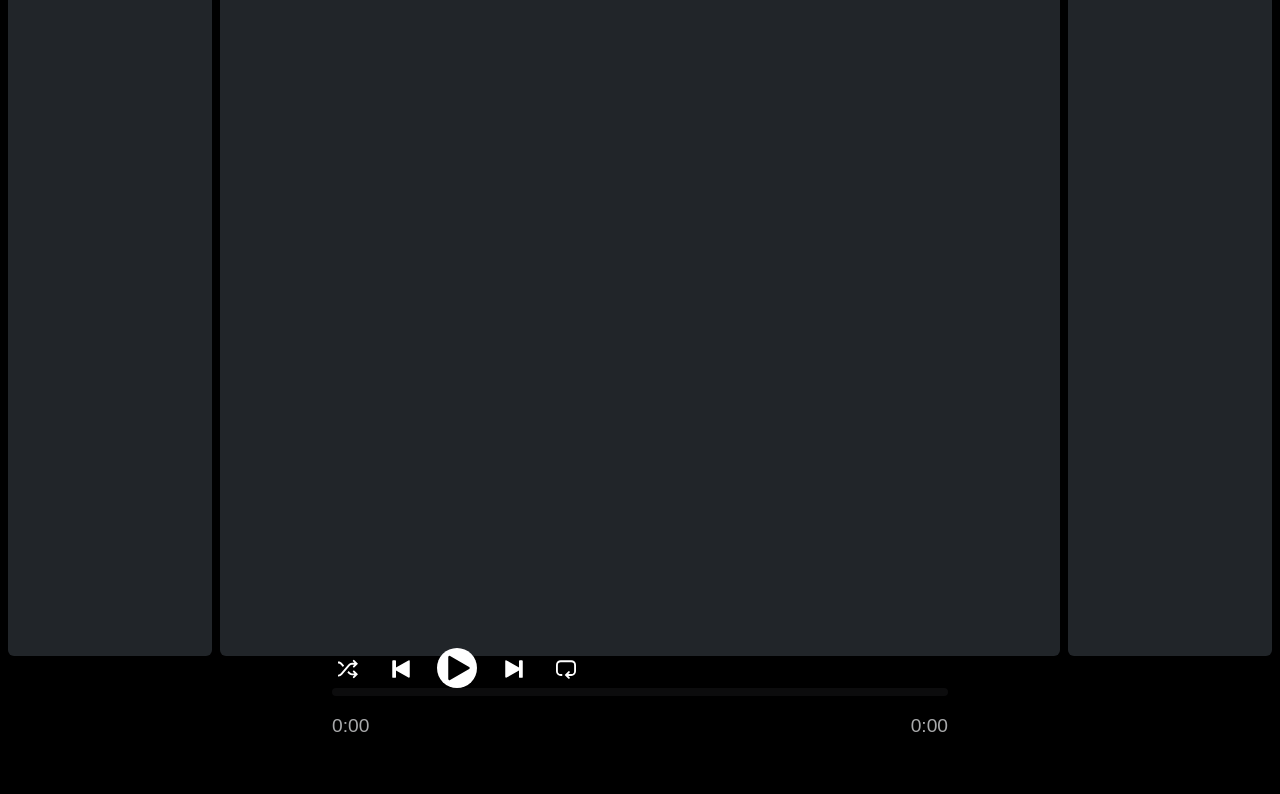
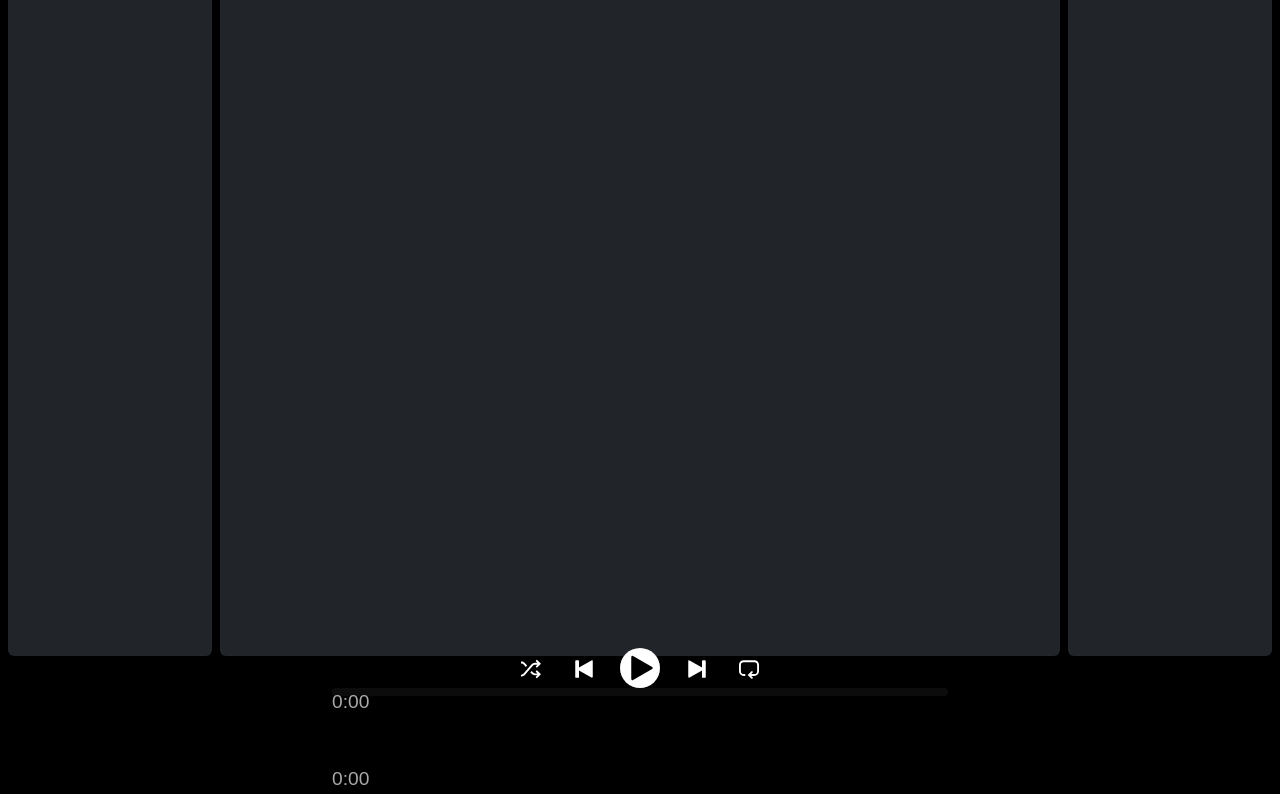
Before and after one commit to GennaroSavastano/BW2, a plain HTML site: page index.html in a window 1280 px wide. Shown: the part 72-866 px from the top of the page. Drawn offline with nearby package versions, Linux system fonts and the light colour scheme.

Commit message:
audio_player_3

```diff
--- a/index.html
+++ b/index.html
@@ -82,7 +82,8 @@
       <div class="container-fluid">
         <div class="row">
           <div class="col-3"></div>
-          <div class="col-6 justify-content-center">
+          <div class="col-6">
+            <div class="d-flex justify-content-center">
               <div class="controls">
                 <button class="player-btn" type="button">
                   <svg
@@ -158,15 +159,19 @@
                   </svg>
                 </button>
               </div>
-            <div class="song-duration">
+            </div>
+
+            <div class="song-duration d-flex">
               <div class="song-time">
+                <div class="time">
+                  <span>0:00</span>
+                </div>
                 <div class="song-progress">
                   <audio src="music/Mulholland - King Canyon.mp3" class="audio"></audio>
                 </div>
-              </div>
                 <div class="time">
                   <span>0:00</span>
-                <span>0:00</span>
+                </div>
               </div>
             </div>
           </div>
--- a/scss/style.scss
+++ b/scss/style.scss
@@ -212,8 +212,8 @@ body {
 
 .time {
   width: 100%;
-  display: flex;
-  justify-content: space-between;
+  // display: flex;
+  // justify-content: space-between;
   margin-bottom: 3rem;
 }
 
```
Also changed, not shown: assets/css/style.css, assets/dist/css/style.min.css, 2 other files. Lines whose indentation alone changed are shown as unchanged.
